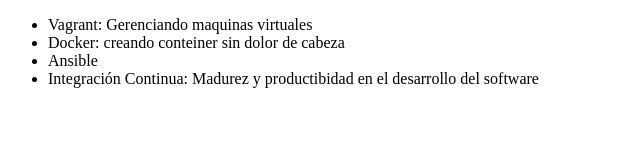
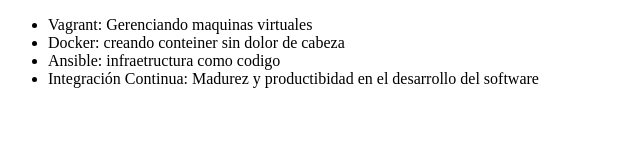
Before and after one commit to johan9708/alura-git, a plain HTML site: page index.html in a window 1280 px wide. Shown: the whole page, without its empty margins (0-640 px from the left). Drawn offline with Linux system fonts and the light colour scheme.

Commit message:
cambindo el nombre de curso de ansible

```diff
--- a/index.html
+++ b/index.html
@@ -8,7 +8,7 @@
         <ul>
             <li>Vagrant: Gerenciando maquinas virtuales</li>
             <li>Docker: creando conteiner sin dolor de cabeza</li>
-            <li>Ansible</li>
+            <li>Ansible: infraetructura como codigo</li>
             <li>Integración Continua: Madurez y productibidad en el desarrollo del software</li>
         </ul>
     </body>
```
